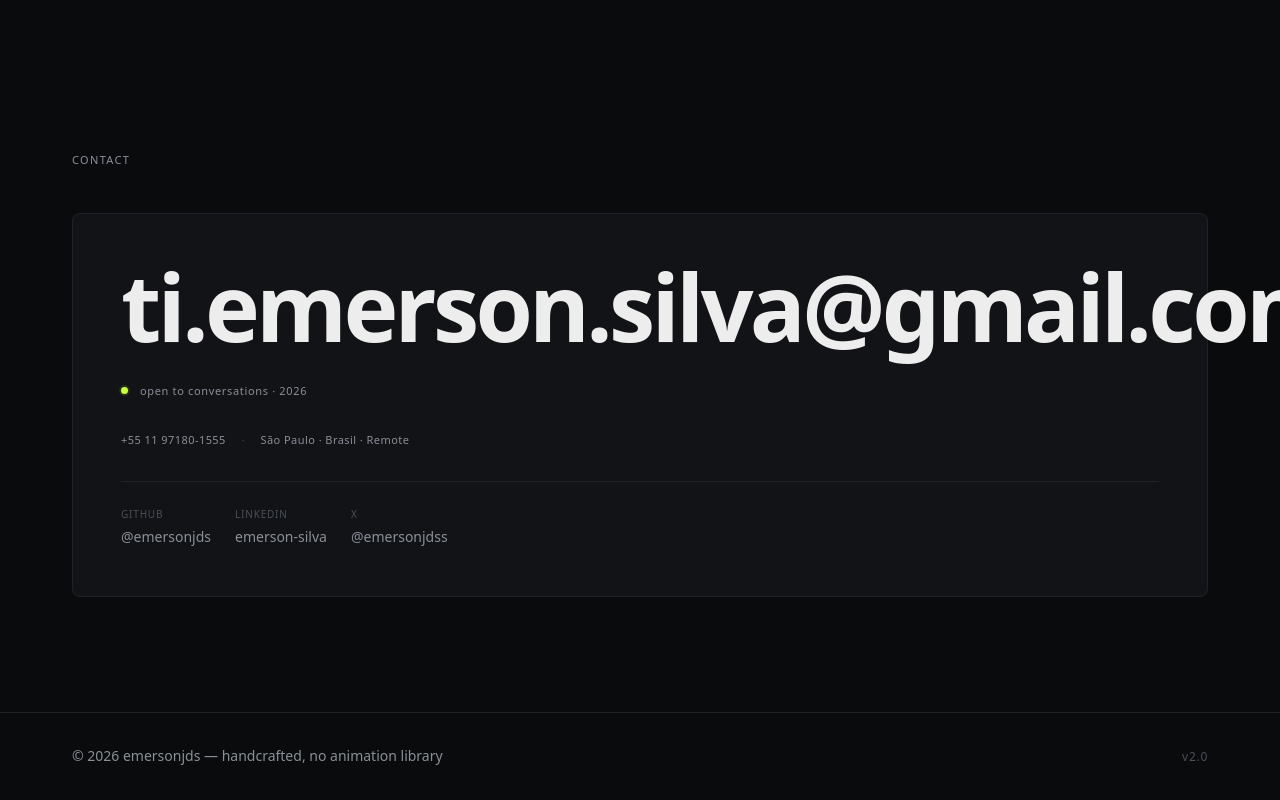
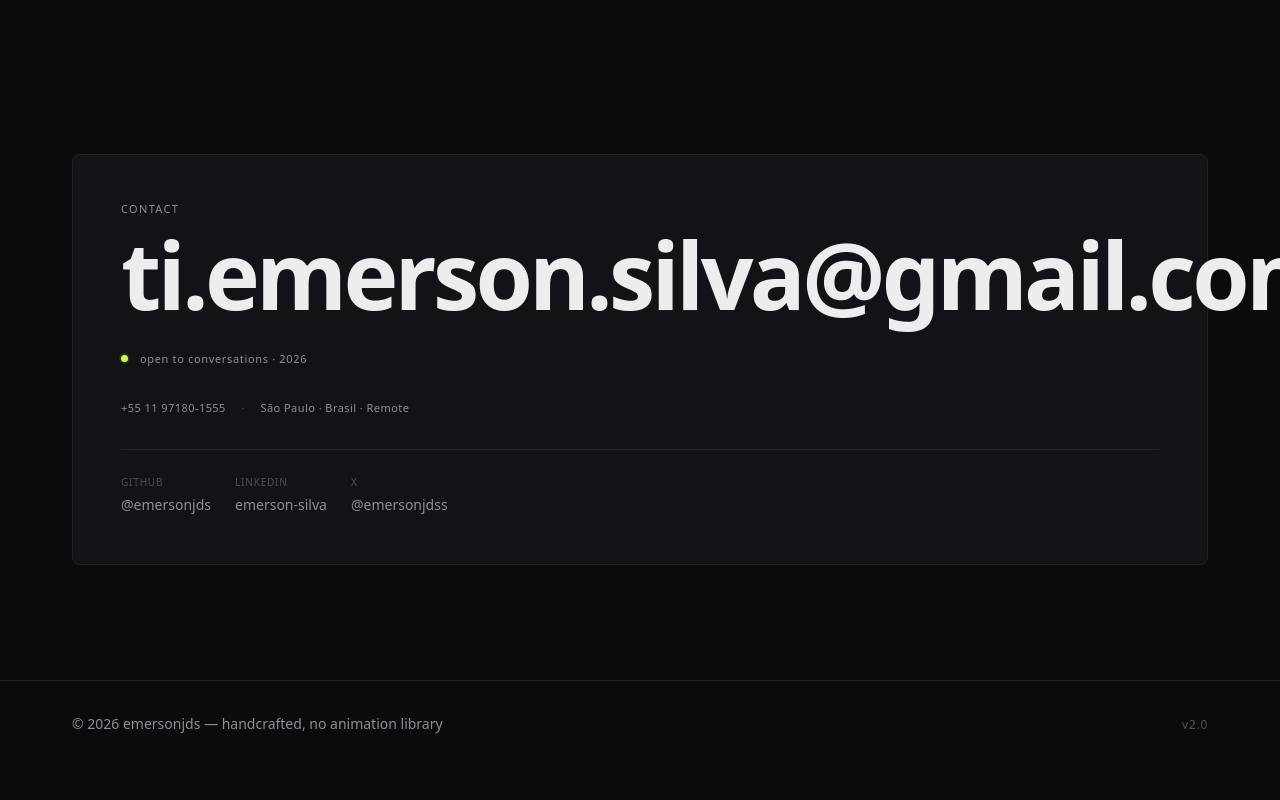
Before and after one commit to emersonjds/emersonjdsme, a Next.js app: page / in a window 1280 px wide. Shown: the part 7090-7890 px from the top of the page. After the commit the page ends 7858 px from the top, so only its background shows below. Built offline with nearby package versions, Linux system fonts and the light colour scheme.

Commit message:
fix(contact): move eyebrow inside card so it aligns with content

```diff
--- a/src/components/contact.tsx
+++ b/src/components/contact.tsx
@@ -31,18 +31,8 @@ export default function Contact() {
       className="section section--last"
     >
       <div className="section-container">
-        <h2
-          id="contact-heading"
-          className="eyebrow"
-          data-reveal
-          style={{ marginBottom: "var(--s-12)" }}
-        >
-          {t("contact.eyebrow")}
-        </h2>
-
         <div
           data-reveal
-          data-reveal-delay="60"
           style={{
             padding: "var(--s-12)",
             backgroundColor: "var(--color-bg-elevated)",
@@ -53,6 +43,14 @@ export default function Contact() {
             gap: "var(--s-8)",
           }}
         >
+          <h2
+            id="contact-heading"
+            className="eyebrow"
+            style={{ marginBottom: "calc(var(--s-4) * -1)" }}
+          >
+            {t("contact.eyebrow")}
+          </h2>
+
           <div>
             <CopyEmail
               email="ti.emerson.silva@gmail.com"
```
